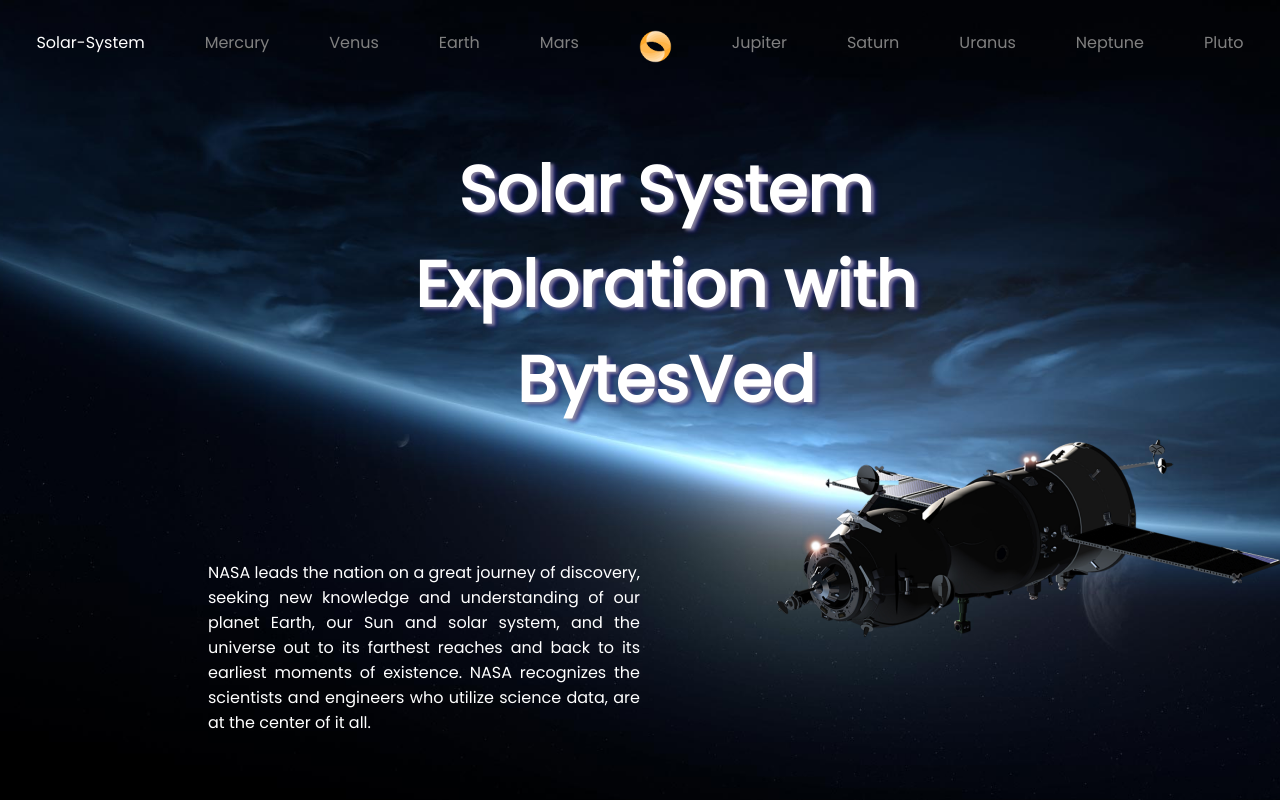
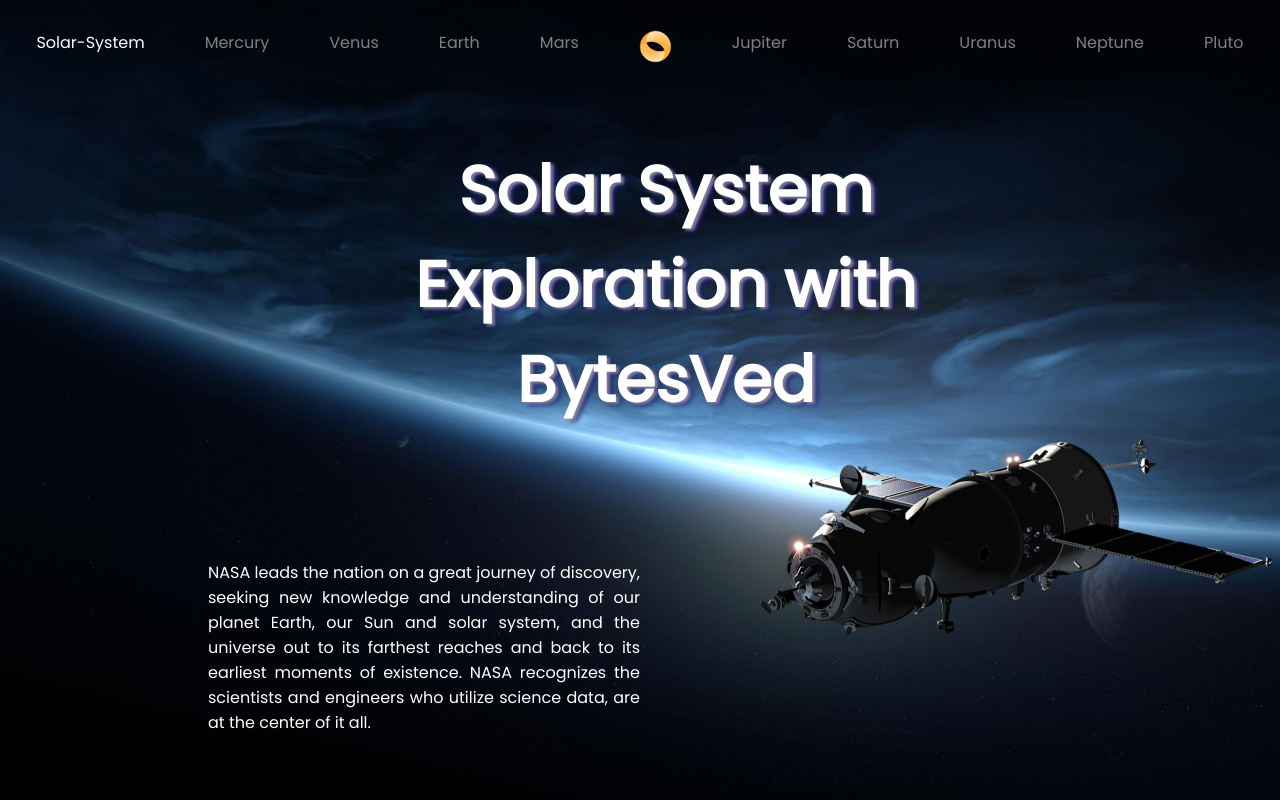
Before and after one commit to Chandni-vyas/Solar-System-Exploration-with-BytesVed, a plain HTML site: page index.html in a window 1280 px wide. Shown: the top 800 px of the page. Drawn offline with nearby package versions, Linux system fonts and the light colour scheme.

Commit message:
img change Update universe.css

```diff
--- a/css/universe.css
+++ b/css/universe.css
@@ -92,7 +92,7 @@
     width: 100%;
     position: absolute;
     z-index: 3;
-    margin: 339px 0px 0px 137px;
+    margin: 339px 0px 0px 120px;
 }
 
 .row-side2 {
```
